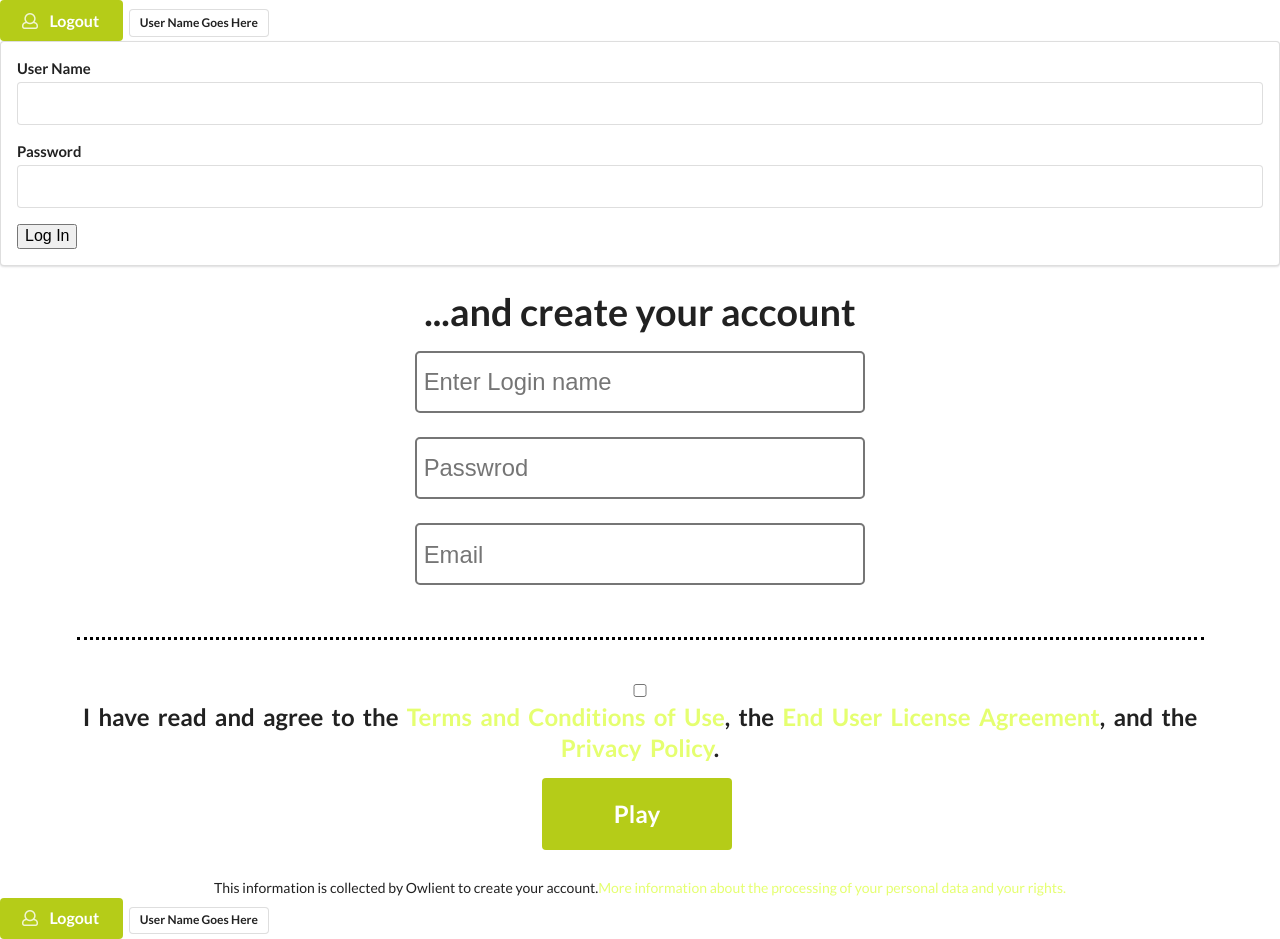
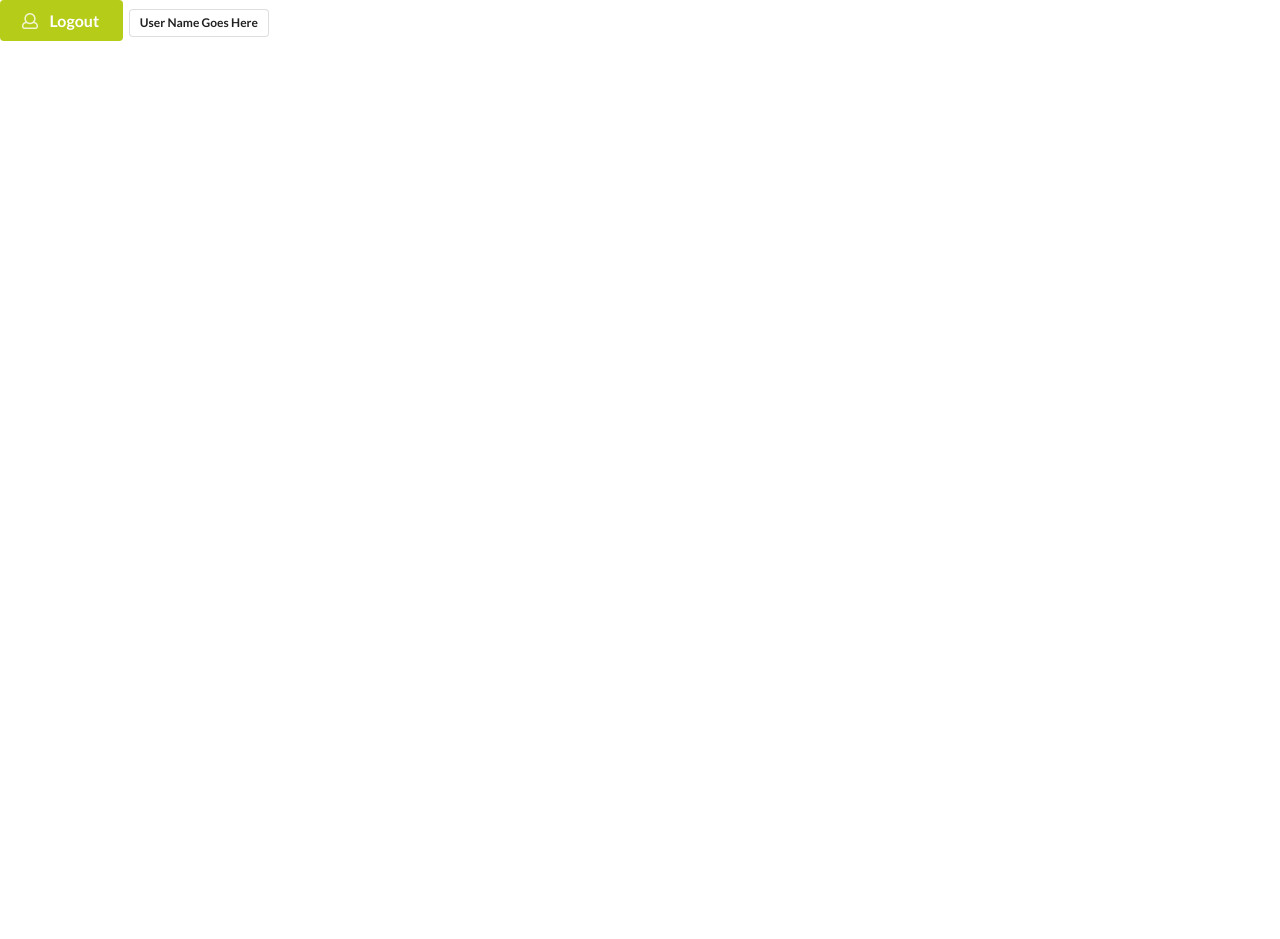
Before and after one commit to lalaantika/loginpage, an Angular app in the folder class-login-project/: page /logout in a window 1280 px wide. After the commit the page ends 800 px from the top, so only its background shows below. Built offline with nearby package versions, Linux system fonts and the light colour scheme.

Commit message:
updated routing

```diff
--- a/class-login-project/src/app/app-routing.module.ts
+++ b/class-login-project/src/app/app-routing.module.ts
@@ -2,6 +2,7 @@ import { NgModule } from '@angular/core';
 import { Routes, RouterModule } from '@angular/router';
 import {LogInComponent} from './log-in/log-in.component';
 import {LogOutComponent} from './log-out/log-out.component';
+import {SignUpComponent} from './sign-up/sign-up.component';
 
 const routes: Routes = [
   {
@@ -12,6 +13,11 @@ const routes: Routes = [
     path: 'logout',
     component:  LogOutComponent
   },
+  {
+    path: 'signup',
+    component:  SignUpComponent
+  },
+
 
 ];
 
--- a/class-login-project/src/app/app.component.html
+++ b/class-login-project/src/app/app.component.html
@@ -1,5 +1,5 @@
 <router-outlet></router-outlet>
 
-<app-log-in></app-log-in>
+<!--<app-log-in></app-log-in>
 <app-sign-up></app-sign-up>
-<app-log-out></app-log-out>
+<app-log-out></app-log-out>-->
```
